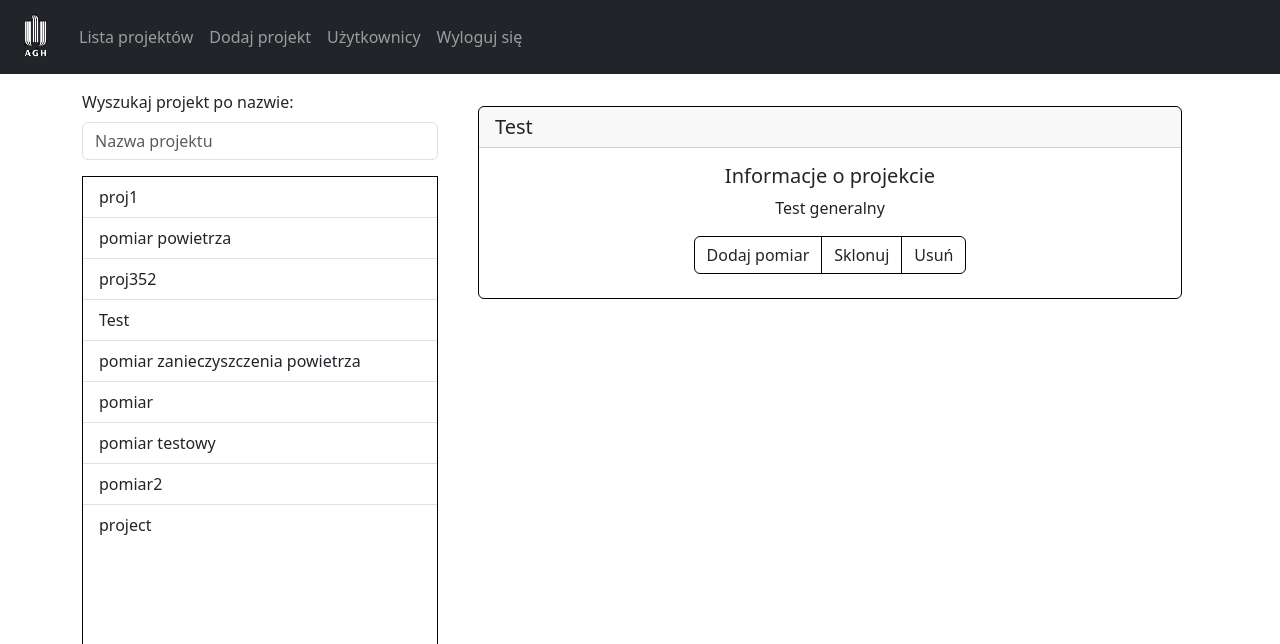
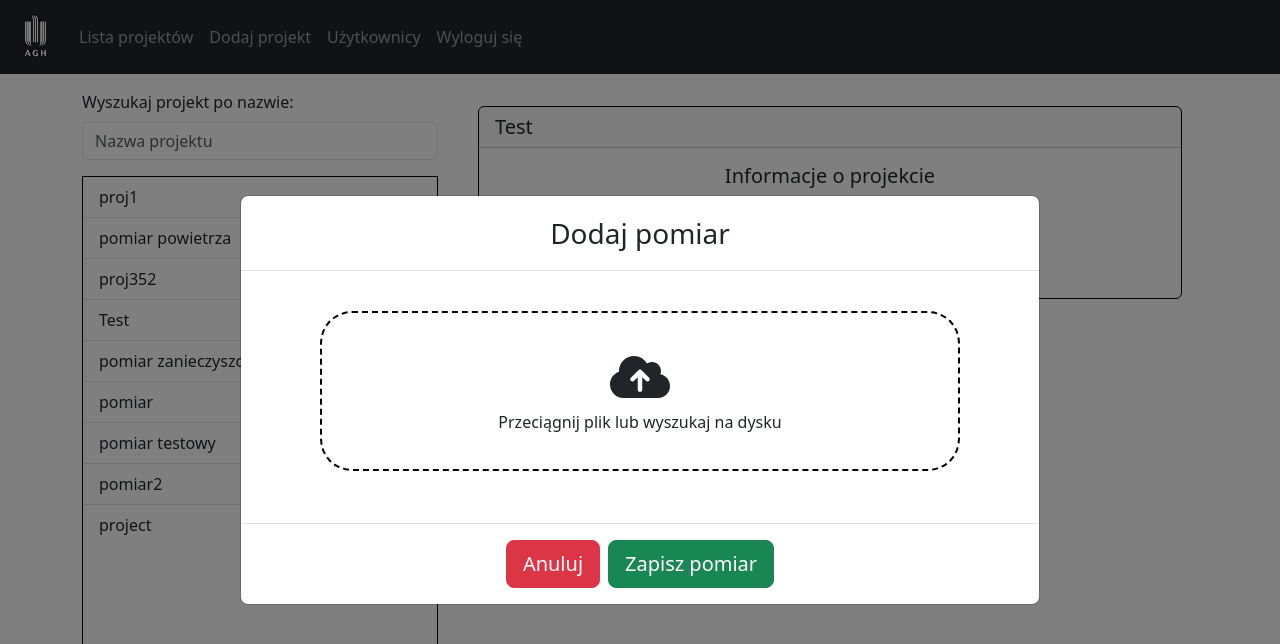
Before and after one commit to mateuszbarnacki/master-thesis, a React (Create React App) app in the folder client/: page /list in a window 1280 px wide. Both pictures are taken after a click on the button "Dodaj pomiar". Shown: the top 644 px of the page. Built offline with nearby package versions, Linux system fonts and the light colour scheme.

Commit message:
Create upload measurement modal

```diff
--- a/client/package.json
+++ b/client/package.json
@@ -3,6 +3,10 @@
   "version": "0.1.0",
   "private": true,
   "dependencies": {
+    "@fortawesome/fontawesome-svg-core": "^6.4.0",
+    "@fortawesome/free-regular-svg-icons": "^6.4.0",
+    "@fortawesome/free-solid-svg-icons": "^6.4.0",
+    "@fortawesome/react-fontawesome": "^0.2.0",
     "@testing-library/jest-dom": "^5.16.5",
     "@testing-library/react": "^13.4.0",
     "@testing-library/user-event": "^13.5.0",
--- /dev/null
+++ b/client/src/components/DragAndDropFile.js
@@ -0,0 +1,42 @@
+import {FontAwesomeIcon} from "@fortawesome/react-fontawesome";
+import {faCloudArrowUp} from "@fortawesome/free-solid-svg-icons";
+
+function DragAndDropFile({changeFile}) {
+    const handleDragOver = (event) => {
+        event.preventDefault();
+    };
+    const handleFileDrop = (event) => {
+        event.preventDefault();
+        if (event.dataTransfer.items) {
+            [...event.dataTransfer.items].forEach((item) => {
+                if (item.kind === "file") {
+                    const file = item.getAsFile();
+                    changeFile(file);
+                }
+            });
+        }
+    };
+    const handleOnFileInputChange = (event) => {
+        const file = event.target.files[0];
+        if (file) {
+            changeFile(file);
+        }
+    };
+
+    return (
+        <div className="text-center mt-4">
+            <label htmlFor="file-input" onDragOver={handleDragOver} onDrop={handleFileDrop}>
+                <div className="file-uploader-area">
+                    <i className="fa-3x">
+                        <FontAwesomeIcon icon={faCloudArrowUp}/>
+                    </i><br/>
+                    <h6>Przeciągnij plik lub wyszukaj na dysku</h6>
+                </div>
+            </label>
+            <input id="file-input" type="file" accept=".csv" className="file-uploader"
+                   onDrop={handleOnFileInputChange} onChange={handleOnFileInputChange}/>
+        </div>
+    );
+}
+
+export default DragAndDropFile;
--- /dev/null
+++ b/client/src/components/FileInfo.js
@@ -0,0 +1,17 @@
+import {FontAwesomeIcon} from "@fortawesome/react-fontawesome";
+import {faFileCsv} from "@fortawesome/free-solid-svg-icons";
+import CloseButton from "react-bootstrap/CloseButton";
+
+function FileInfo({file, changeFile}) {
+    return (
+        <div className="text-center m-1">
+            <i className="fa-2xl">
+                <FontAwesomeIcon icon={faFileCsv}/>
+            </i>
+            &nbsp;{file.name}
+            <CloseButton className="float-end" onClick={() => changeFile(null)}/>
+        </div>
+    );
+}
+
+export default FileInfo;
--- a/client/src/components/project/ProjectCard.js
+++ b/client/src/components/project/ProjectCard.js
@@ -4,9 +4,14 @@ import ButtonGroup from "react-bootstrap/ButtonGroup";
 import Button from "react-bootstrap/Button";
 import {Fragment, useState} from "react";
 import DeleteProjectModal from "./modals/DeleteProjectModal";
+import UploadMeasurementsModal from "./modals/UploadMeasurementsModal";
 
 function ProjectCard({item}) {
+    const [showUploadMeasurementsModal, setShowUploadMeasurementsModal] = useState(false);
     const [showDeleteProjectModal, setShowDeleteProjectModal] = useState(false);
+    const handleUploadMeasurementsModalClose = () => {
+        setShowUploadMeasurementsModal(false);
+    };
     const handleDeleteProjectModalClose = () => {
         setShowDeleteProjectModal(false);
     };
@@ -19,13 +24,21 @@ function ProjectCard({item}) {
                     <Card.Title>Informacje o projekcie</Card.Title>
                     <Card.Text>{item.description}</Card.Text>
                     <ButtonGroup className="mb-2">
-                        <Button variant="outline-dark" style={{border: "1px solid black"}}>Dodaj pomiar</Button>
-                        <Button variant="outline-dark" style={{border: "1px solid black"}}>Sklonuj</Button>
                         <Button variant="outline-dark" style={{border: "1px solid black"}}
-                                onClick={() => setShowDeleteProjectModal(true)}>Usuń</Button>
+                                onClick={() => setShowUploadMeasurementsModal(true)}>
+                            Dodaj pomiar
+                        </Button>
+                        <Button variant="outline-dark"
+                                style={{border: "1px solid black"}}>Sklonuj</Button>
+                        <Button variant="outline-dark" style={{border: "1px solid black"}}
+                                onClick={() => setShowDeleteProjectModal(true)}>
+                            Usuń
+                        </Button>
                     </ButtonGroup>
                 </Card.Body>
             </Card>
+            <UploadMeasurementsModal show={showUploadMeasurementsModal}
+                                     closeModal={handleUploadMeasurementsModalClose}/>
             <DeleteProjectModal show={showDeleteProjectModal}
                                 closeModal={handleDeleteProjectModalClose}/>
         </Fragment>
--- /dev/null
+++ b/client/src/components/project/modals/UploadMeasurementsModal.js
@@ -0,0 +1,42 @@
+import Modal from "react-bootstrap/Modal";
+import ModalHeader from "react-bootstrap/ModalHeader";
+import ModalTitle from "react-bootstrap/ModalTitle";
+import ModalBody from "react-bootstrap/ModalBody";
+import ModalFooter from "react-bootstrap/ModalFooter";
+import Button from "react-bootstrap/Button";
+import DragAndDropFile from "../../DragAndDropFile";
+import {useState} from "react";
+import FileInfo from "../../FileInfo";
+
+function UploadMeasurementsModal({show, closeModal}) {
+    const [file, setFile] = useState(null);
+
+    const handleCancelAction = () => {
+        setFile(null);
+        closeModal();
+    };
+
+    return (
+        <Modal size="lg" show={show} centered>
+            <ModalHeader className="modal-center">
+                <ModalTitle as="h3">
+                    Dodaj pomiar
+                </ModalTitle>
+            </ModalHeader>
+            <ModalBody>
+                <DragAndDropFile changeFile={(file) => setFile(file)}/>
+                {file ? <FileInfo file={file} changeFile={(file) => setFile(file)}/> : null}
+            </ModalBody>
+            <ModalFooter className="modal-center">
+                <Button variant="danger" onClick={handleCancelAction} size="lg">
+                    Anuluj
+                </Button>
+                <Button variant="success" onClick={closeModal} size="lg">
+                    Zapisz pomiar
+                </Button>
+            </ModalFooter>
+        </Modal>
+    );
+}
+
+export default UploadMeasurementsModal;
--- a/client/src/components/styles.css
+++ b/client/src/components/styles.css
@@ -10,6 +10,28 @@
 }
 
 .delete-modal-size {
-    width: 20vw;
-    max-width: 20vw;
+    width: 25vw;
+    max-width: 25vw;
 }
+
+.file-uploader-area {
+    display: table-cell;
+    border: black dashed 2pt;
+    border-radius: 2em;
+    text-align: center;
+    vertical-align: middle;
+    width: 50vw;
+    max-width: 50vw;
+    height: 20vh;
+    max-height: 20vh;
+}
+
+.file-uploader-area:hover {
+    background-color: #efefef;
+    cursor: pointer;
+}
+
+.file-uploader {
+    opacity: 0;
+    visibility: hidden;
+}
```
